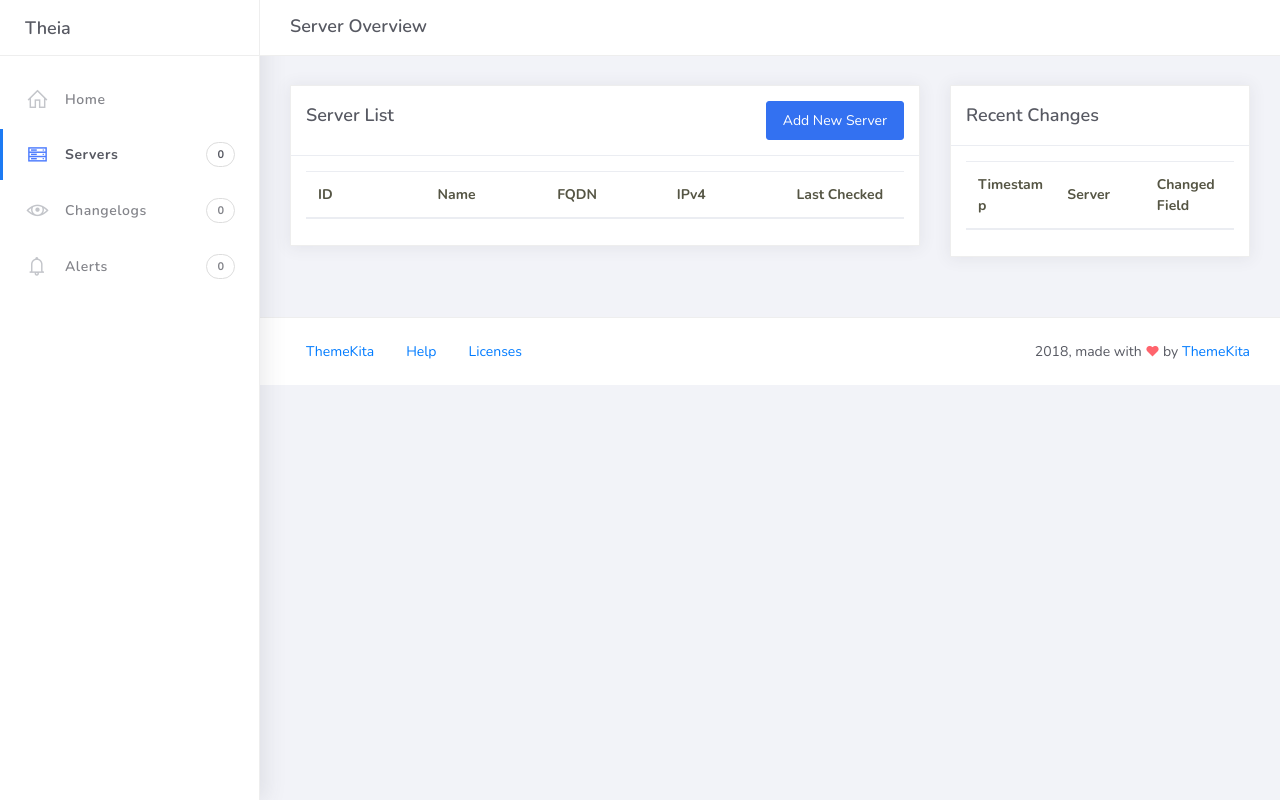
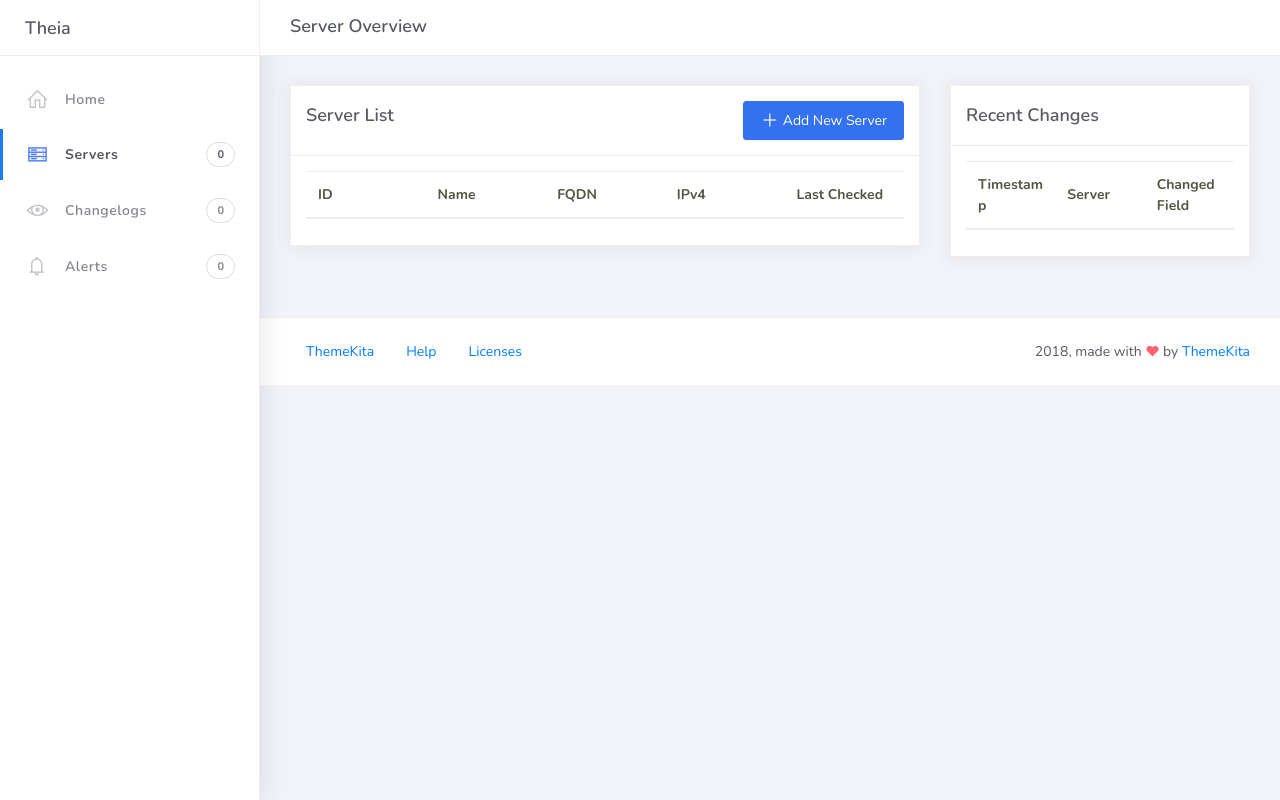
Before and after one commit to CalemRoelofs/Theia, a Django app: page /servers/ in a window 1280 px wide. Run offline with Django 3.2, Linux system fonts and the light colour scheme; data that the repository does not hold is empty; parts of the project's set-up code (start-up, migrations or seed data) failed here and were passed over; some libraries are stand-ins or nearby versions.

Commit message:
Added icon to Add Server button

```diff
--- a/theia/sentinel/templates/sentinel/server_overview.html
+++ b/theia/sentinel/templates/sentinel/server_overview.html
@@ -10,7 +10,7 @@
                 <div class="card-header">
                     <div class="card-title">Server List
                         <button type="button" class="btn btn-primary pull-right" data-toggle="modal"
-                            data-target="#exampleModalCenter">
+                            data-target="#exampleModalCenter"><i class="la la-plus la-lg"> </i>
                             Add New Server
                         </button>
                     </div>
```
